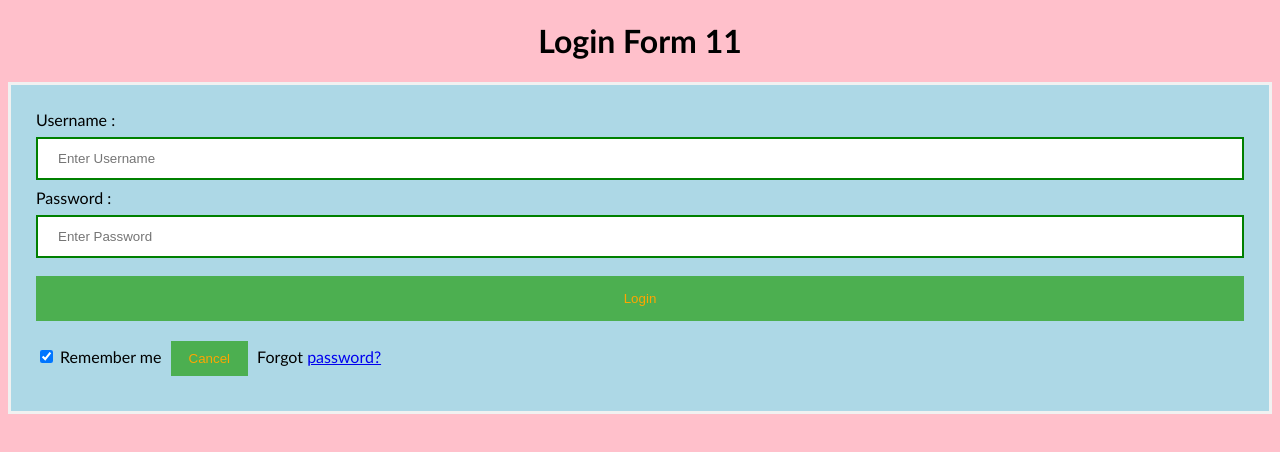
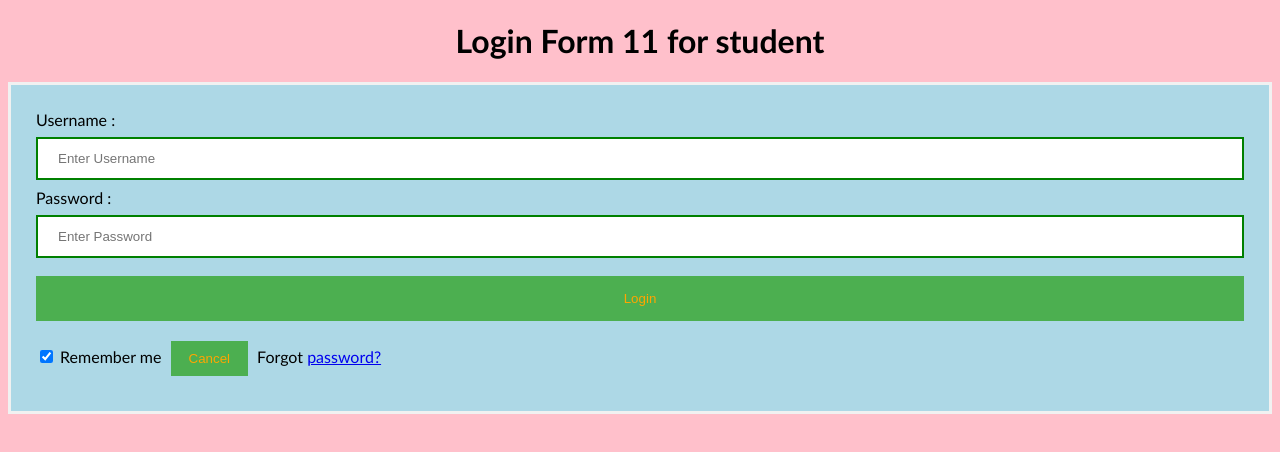
Before and after one commit to ravindra96it/project11PM-1, a plain HTML site: page index.html in a window 1280 px wide. Drawn offline with Linux system fonts and the light colour scheme.

Commit message:
index file is updated with student info

```diff
--- a/index.html
+++ b/index.html
@@ -45,7 +45,7 @@ button {
 </style>
 </head>
 <body>
-    <center> <h1> Login Form 11 </h1> </center>
+    <center> <h1> Login Form 11 for student </h1> </center>
     <form>
         <div class="container">
             <label>Username : </label>
```
